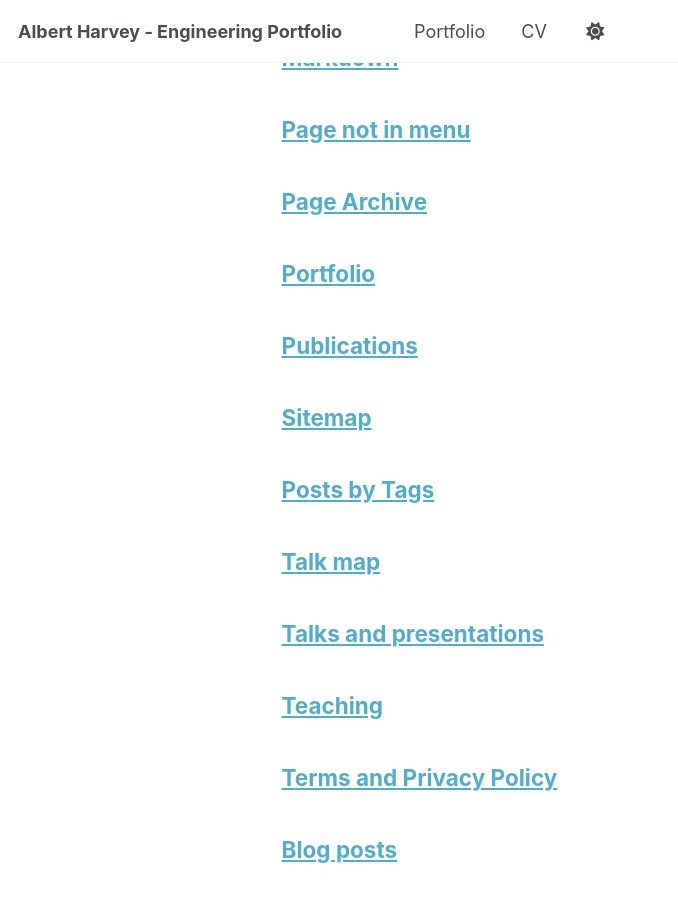
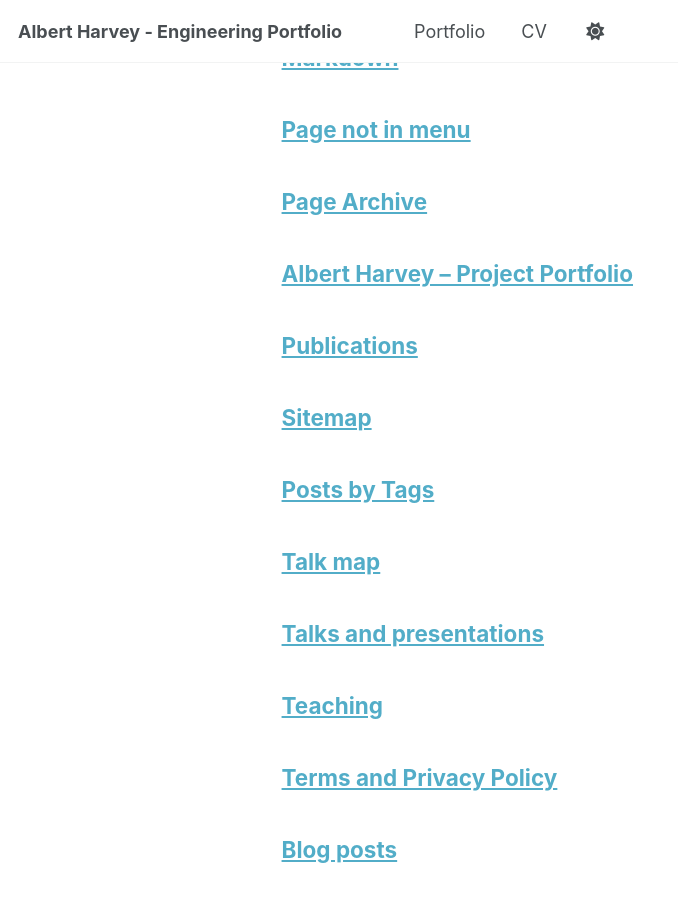
Before and after one commit to Albird-o/Albird-o.github.io, a Jekyll site: the page built from _pages/page-archive.html, in a window 1280 px wide and 900 px high, scrolled down 632 px. Shown: the whole window, without its empty margins (0-678 px from the left). Built offline with Jekyll 4.4.1, drawn with Linux system fonts in a browser that asks for light colours; a script bundle is joined from its source files by our own code; library files that are not in the unit come from our copies.

Commit message:
Update portfolio page title and metadata

```diff
--- a/_pages/portfolio.html
+++ b/_pages/portfolio.html
@@ -1,6 +1,6 @@
 ---
 layout: archive
-title: "Portfolio"
+title: "Albert Harvey – Project Portfolio"
 permalink: /portfolio/
 author_profile: true
 ---
```
Also changed, not shown: other parts of _pages/portfolio.html (+0 -1 lines).
